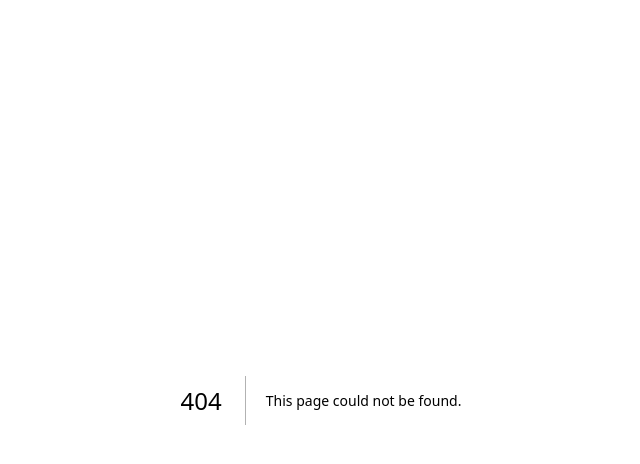
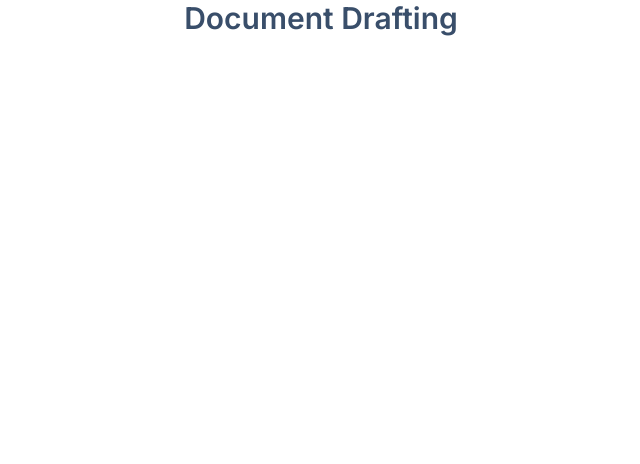
Before and after one commit to Amal-Verma/Legal-Research-Assistant, a Next.js app in the folder client/: page /doc-drafting in a window 1280 px wide. Before the commit this address had no page. Shown: the top 464 px of the page, without its empty margins (319-959 px from the left). Built offline with nearby package versions, Linux system fonts and the light colour scheme.

Commit message:
Init commit of branch

```diff
--- /dev/null
+++ b/client/app/doc-drafting/page.jsx
@@ -0,0 +1,11 @@
+import React from 'react'
+
+const DocDrafting = () => {
+  return (
+    <div>
+        <h1 className='text-center text-3xl font-semibold'>Document Drafting</h1>
+    </div>
+  )
+}
+
+export default DocDrafting
```
